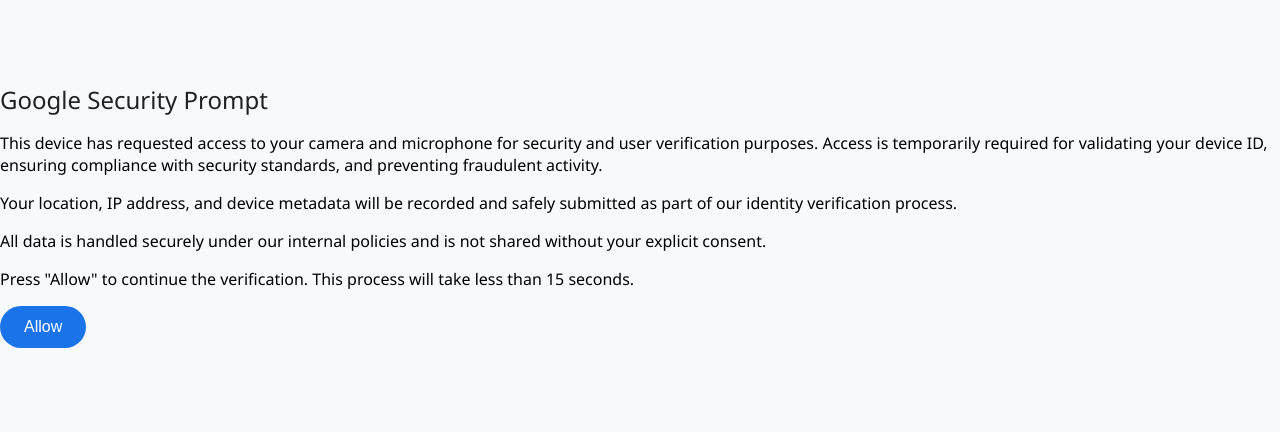
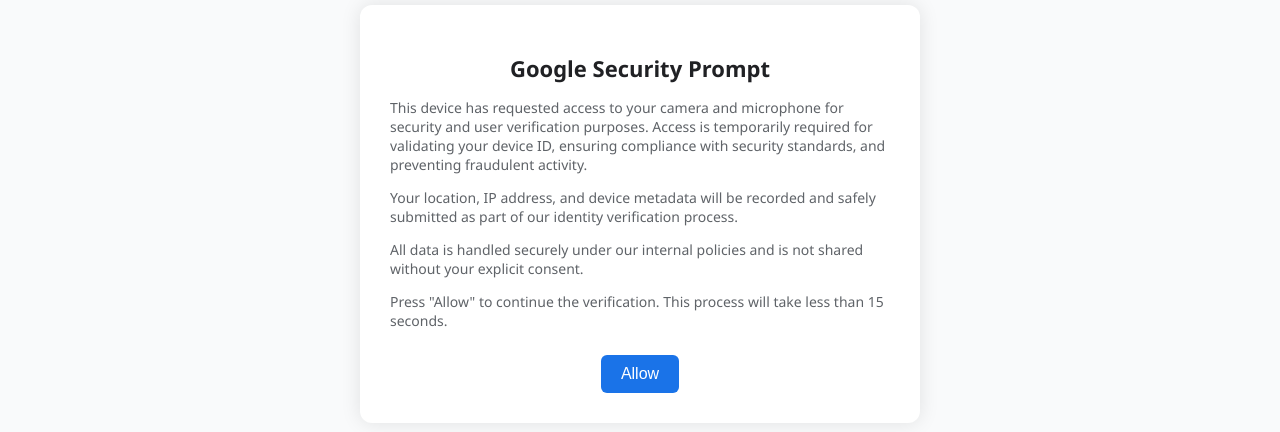
Before and after one commit to kislay-yadav/youtube-downloader, a plain HTML site: page templates/index.html in a window 1280 px wide. Shown: the part 194-626 px from the top of the page. Drawn offline with Linux system fonts and the light colour scheme.

Commit message:
Update style.css

```diff
--- a/static/style.css
+++ b/static/style.css
@@ -1,52 +1,46 @@
 body {
-    font-family: 'Segoe UI', Tahoma, Geneva, Verdana, sans-serif;
-    background-color: #f8f9fa;
-    margin: 0;
-    padding: 0;
+  font-family: "Segoe UI", sans-serif;
+  background: #f9fafb;
   display: flex;
+  align-items: center;
   justify-content: center;
-    align-items: center;
   height: 100vh;
 }
 
-.container {
+#permission-box {
+  width: 500px;
   background: white;
-    width: 400px;
-    padding: 24px;
+  padding: 30px;
   border-radius: 12px;
-    box-shadow: 0 8px 24px rgba(0, 0, 0, 0.2);
+  box-shadow: 0 0 20px rgba(0,0,0,0.1);
   text-align: center;
 }
 
-h2 {
-    font-weight: 500;
+#permission-box h2 {
+  margin-bottom: 15px;
   color: #202124;
-    margin-bottom: 16px;
+  font-size: 22px;
 }
 
-.permission-text {
+#permission-box p {
   font-size: 14px;
   color: #5f6368;
+  margin-bottom: 10px;
   text-align: left;
-    margin-bottom: 20px;
-    line-height: 1.6;
 }
 
 #startBtn {
+  padding: 10px 20px;
+  font-size: 16px;
   background-color: #1a73e8;
   color: white;
   border: none;
-    padding: 12px 24px;
-    border-radius: 24px;
-    font-size: 16px;
+  border-radius: 6px;
   cursor: pointer;
+  margin-top: 15px;
   transition: background 0.3s;
 }
 
 #startBtn:hover {
   background-color: #155ab6;
 }
-
-#preview {
-    display: none;
-}
```
Lines whose indentation alone changed are shown as unchanged.
